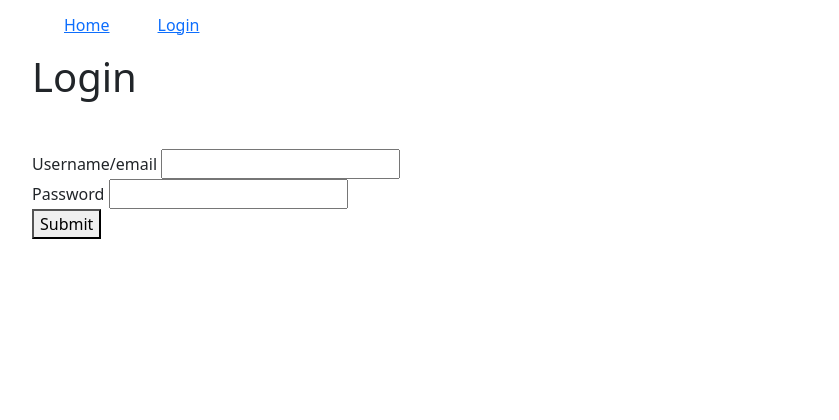
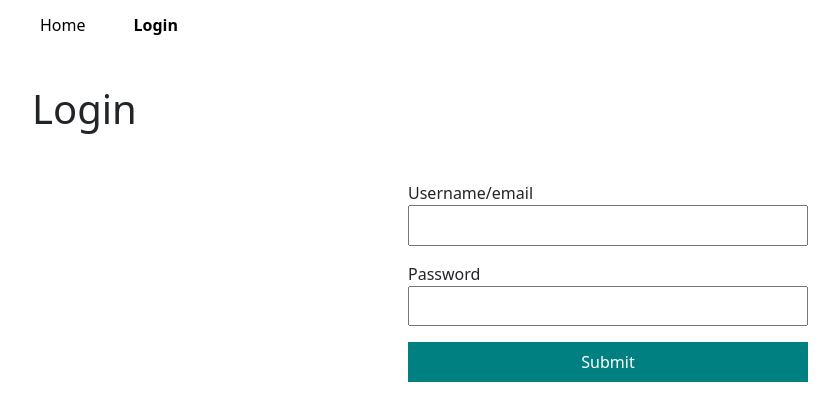
Before and after one commit to olga-cerovic/olga-cerovic-js2-ma3, a plain HTML site: page login.html in a window 1280 px wide. Shown: the whole page, without its empty margins (32-871 px from the left). Drawn offline with nearby package versions, Linux system fonts and the light colour scheme.

Commit message:
Css
Added styling

```diff
--- a/css/styles.css
+++ b/css/styles.css
@@ -8,6 +8,7 @@ ul {
   list-style: none;
   display: flex;
   flex-direction: row;
+  margin-left: -1.5rem;
 }
 
 li {
@@ -24,28 +25,72 @@ input,
   margin-right: 0 !important;
 } */
 
-.col-sm-2 {
+/* .col-sm-2 {
   width: 100%;
+} */
+
+h1 {
+  margin: 3rem 0 3rem 0;
 }
 
-h1 {
-  margin-bottom: 3rem;
-}
-
-.btn-primary {
+/* button {
   border: none;
+  max-width: 400px;
+  border-radius: 0.3rem;
   background-color: teal;
 }
 
 .btn:hover {
   /* border: none; */
-  background-color: #045d5d;
-}
 
 .message.warning {
   padding: 0.7rem;
   margin-bottom: 1rem;
-  border-radius: 0.3rem;
   color: white;
   background: orangered;
 }
+
+a {
+  text-decoration: none;
+  color: black;
+}
+
+a:hover {
+  text-decoration: underline;
+  color: black;
+}
+
+.active {
+  font-weight: bolder;
+}
+
+label {
+  display: block;
+}
+
+form {
+  max-width: 400px;
+  margin: 0 auto;
+}
+
+form > div {
+  margin-bottom: 1rem;
+}
+
+form input {
+  width: 100%;
+  padding: 0.4rem;
+}
+
+button {
+  width: 100%;
+  height: 40px;
+  background-color: teal;
+  color: white;
+  border: none;
+  cursor: pointer;
+}
+
+button:hover {
+  background-color: #096584;
+}
--- a/login.html
+++ b/login.html
@@ -62,7 +62,7 @@
     <script src="js/login.js" type="module"></script>
 
     <!-- BOOTSTRAP -->
-    <script
+    <!-- <script
       src="https://cdn.jsdelivr.net/npm/@popperjs/core@2.10.2/dist/umd/popper.min.js"
       integrity="sha384-7+zCNj/IqJ95wo16oMtfsKbZ9ccEh31eOz1HGyDuCQ6wgnyJNSYdrPa03rtR1zdB"
       crossorigin="anonymous"
@@ -71,6 +71,6 @@
       src="https://cdn.jsdelivr.net/npm/bootstrap@5.1.3/dist/js/bootstrap.min.js"
       integrity="sha384-QJHtvGhmr9XOIpI6YVutG+2QOK9T+ZnN4kzFN1RtK3zEFEIsxhlmWl5/YESvpZ13"
       crossorigin="anonymous"
-    ></script>
+    ></script> -->
   </body>
 </html>
```
Also changed, not shown: index.html (+3 -2 lines).
